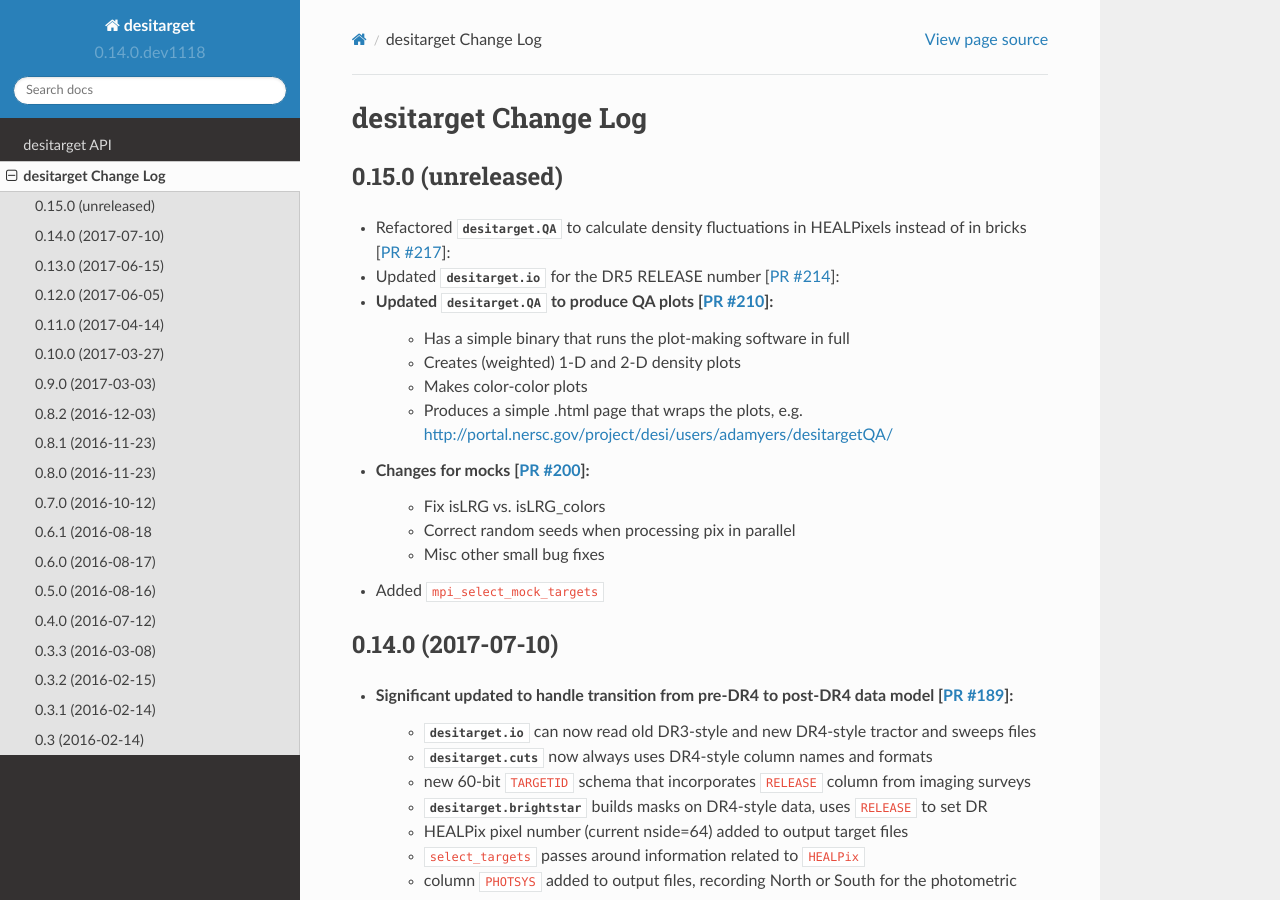
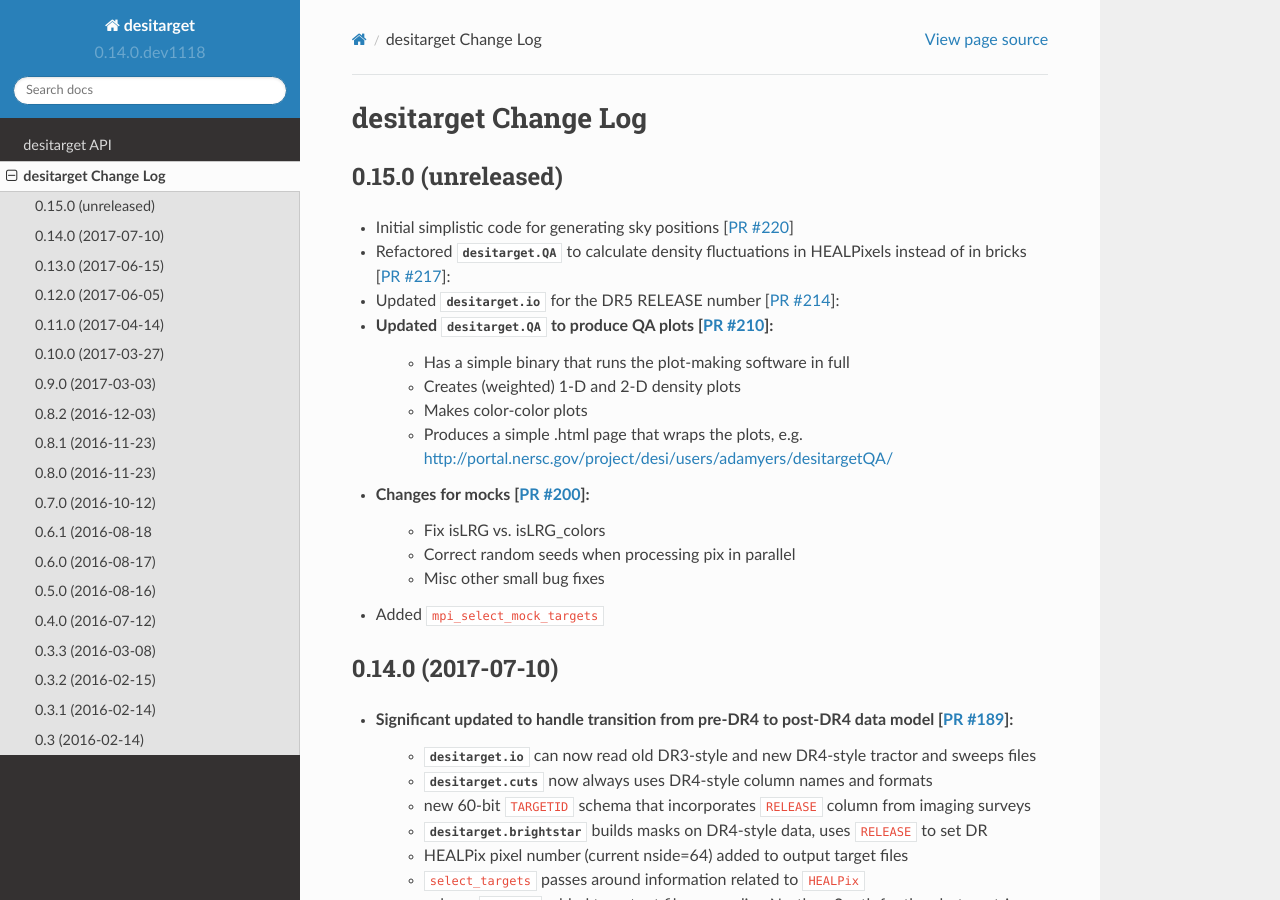
Before and after one commit to desihub/desitarget, a Sphinx documentation site: the page built from doc/changes.rst, in a window 1280 px wide and 900 px high. Built offline with Sphinx 7.4.7 and the Read the Docs theme 2.0.0, drawn with Linux system fonts in a browser that asks for light colours.

Commit message:
changes.rst file updated [ci skip]

```diff
--- a/doc/changes.rst
+++ b/doc/changes.rst
@@ -5,6 +5,7 @@ desitarget Change Log
 0.15.0 (unreleased)
 -------------------
 
+* Initial simplistic code for generating sky positions [`PR #220`_]
 * Refactored :mod:`desitarget.QA` to calculate density fluctuations in HEALPixels
   instead of in bricks [`PR #217`_]:
 * Updated :mod:`desitarget.io` for the DR5 RELEASE number [`PR #214`_]:
@@ -25,6 +26,7 @@ desitarget Change Log
 .. _`PR #210`: https://github.com/desihub/desitarget/pull/210
 .. _`PR #214`: https://github.com/desihub/desitarget/pull/214
 .. _`PR #217`: https://github.com/desihub/desitarget/pull/217
+.. _`PR #220`: https://github.com/desihub/desitarget/pull/220
 
 0.14.0 (2017-07-10)
 -------------------
```
